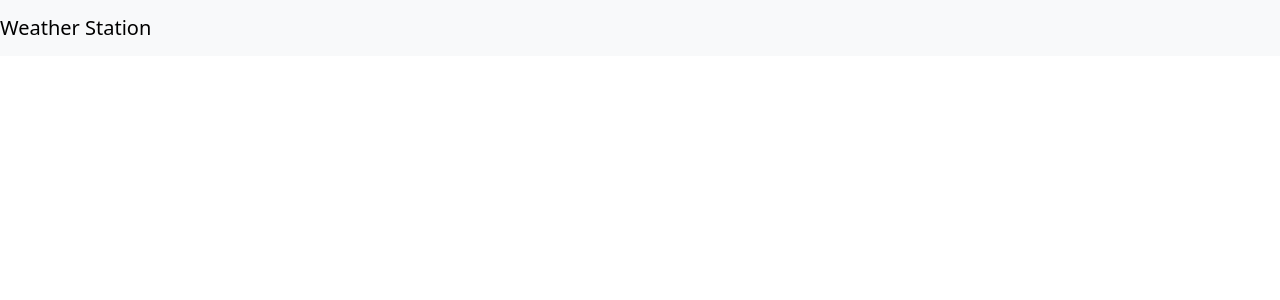
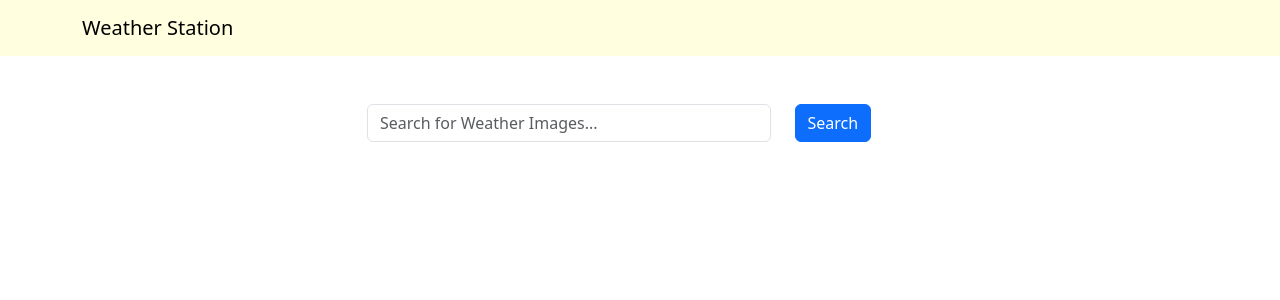
Before and after one commit to Hassannawazish/weather_station, a React (Create React App) app in the folder frontend/: page / in a window 1280 px wide. Shown: the top 300 px of the page. Built offline with nearby package versions, Linux system fonts and the light colour scheme.

Commit message:
Get text Box info as State

```diff
--- a/frontend/src/App.js
+++ b/frontend/src/App.js
@@ -1,11 +1,23 @@
 import 'bootstrap/dist/css/bootstrap.min.css';
+import { useState } from 'react';
 
 import Header from './components/Header';
+import Search from './components/Search';
 
 const App = () => {
+  const [word, setWord] = useState('');
+  //const [Images, setImages] = useState([]);
+
+  const handleSearchSubmit = (e) => {
+    e.preventDefault();
+    console.log(word);
+  };
+  console.log(word)
+
   return (
     <div>
-      <Header/>
+      <Header title="Weather Station"/>
+      <Search word={word} setWord={setWord} handleSubmit={handleSearchSubmit}/>
     </div>
   );
 }
--- a/frontend/src/components/Header.js
+++ b/frontend/src/components/Header.js
@@ -1,11 +1,17 @@
-import React from 'react';
-import Navbar from 'react-bootstrap/Navbar';
+import React from "react";
+import { Navbar, Container } from "react-bootstrap";
 
-function Header() {
+const navbar_color = {
+  backgroundColor: "lightyellow",
+};
+
+function Header(properties) {
   return (
-      <Navbar bg="light" data-bs-theme="light">
-          <Navbar.Brand href="/">Weather Station</Navbar.Brand>
-      </Navbar>
+    <Navbar style={navbar_color} varient="light" data-bs-theme="light">
+      <Container>
+        <Navbar.Brand href="/">{properties.title}</Navbar.Brand>
+      </Container>
+    </Navbar>
   );
 }
 
--- /dev/null
+++ b/frontend/src/components/Search.js
@@ -0,0 +1,27 @@
+import React from "react";
+import { Container, Row, Col, Form, Button } from "react-bootstrap";
+
+function Search({ word, setWord, handleSubmit }) {
+  return (
+    <Container className="mt-5">
+      <Row className="justify-content-center">
+        <Col xs={12} md={8} lg={6}>
+          <Form onSubmit={handleSubmit}>
+            <Row>
+              <Col xs={9}>
+                <Form.Control type="text" value={word} onChange={(e) => setWord(e.target.value)} placeholder="Search for Weather Images..." />
+              </Col>
+              <Col>
+                <Button variant="primary" type="submit">
+                  Search
+                </Button>
+              </Col>
+            </Row>
+          </Form>
+        </Col>
+      </Row>
+    </Container>
+  );
+}
+
+export default Search;
```
